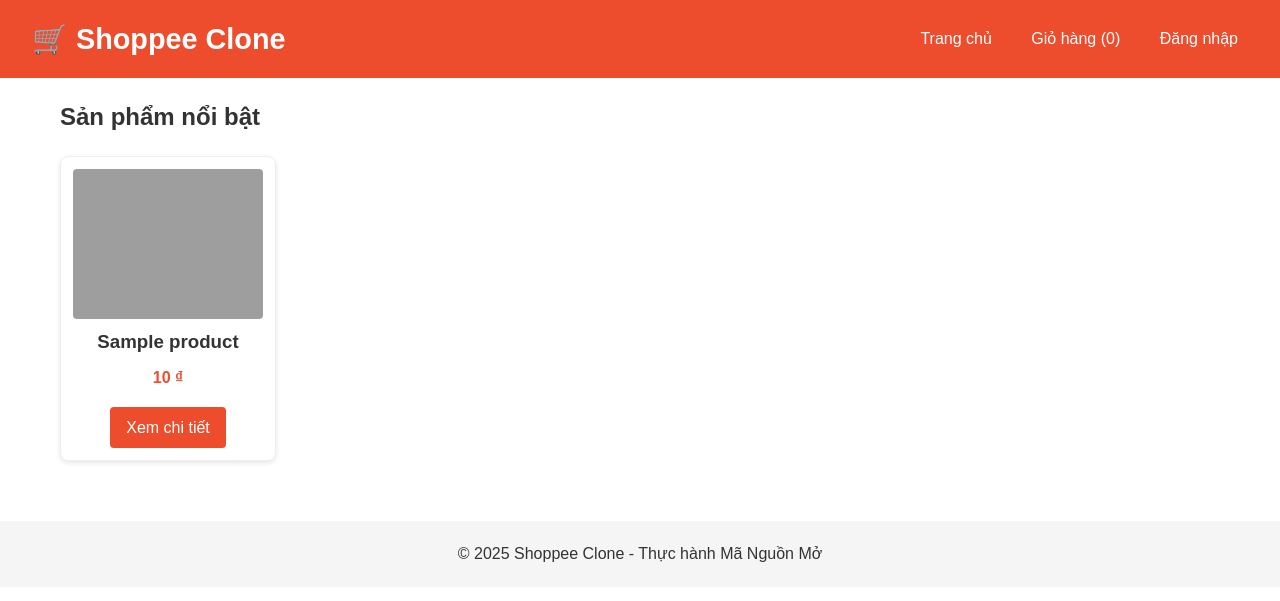
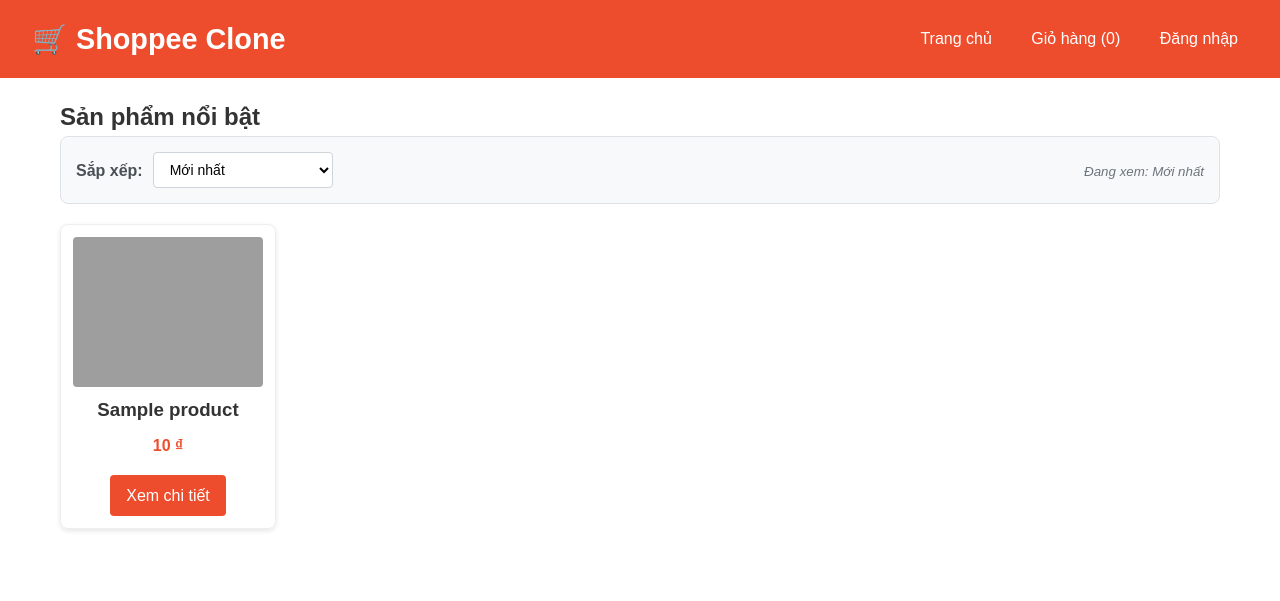
Before and after one commit to lampro62147/ThucHanhPhanMemMaNgonMo, a PHP site: page / in a window 1280 px wide. Shown: the top 601 px of the page. Run offline with PHP 8.4, Linux system fonts and the light colour scheme; tables that the repository leaves empty or names only in its code hold one stand-in row (values such as "Sample post"); grey boxes are pictures that could not be loaded.

Commit message:
feat: sort trang chu

```diff
--- a/assets/css/style.css
+++ b/assets/css/style.css
@@ -129,3 +129,45 @@ footer {
     background: #f5f5f5;
     margin-top: 40px;
 }
+.sort-container {
+    display: flex;
+    justify-content: space-between;
+    align-items: center;
+    margin-bottom: 20px;
+    padding: 15px;
+    background: #f8f9fa;
+    border-radius: 8px;
+    border: 1px solid #dee2e6;
+}
+
+.sort-form {
+    display: flex;
+    align-items: center;
+    gap: 10px;
+}
+
+.sort-form label {
+    font-weight: 600;
+    color: #495057;
+}
+
+.sort-form select {
+    padding: 8px 12px;
+    border: 1px solid #ced4da;
+    border-radius: 4px;
+    background: white;
+    font-size: 14px;
+    cursor: pointer;
+    min-width: 180px;
+}
+
+.sort-form select:focus {
+    outline: none;
+    border-color: #80bdff;
+    box-shadow: 0 0 0 0.2rem rgba(0,123,255,.25);
+}
+
+.current-sort small {
+    color: #6c757d;
+    font-style: italic;
+}
--- a/index.php
+++ b/index.php
@@ -2,11 +2,61 @@
 include 'includes/header.php';
 include 'includes/db.php';
 
-$stmt = $pdo->query("SELECT * FROM products ORDER BY id DESC");
+// Xử lý sort
+$sort = $_POST['sort'] ?? 'newest'; // Mặc định mới nhất
+$order_by = '';
+
+switch ($sort) {
+    case 'price_asc':
+        $order_by = 'price ASC';
+        $sort_text = 'Giá: Thấp đến Cao';
+        break;
+    case 'price_desc':
+        $order_by = 'price DESC';
+        $sort_text = 'Giá: Cao đến Thấp';
+        break;
+    case 'name_asc':
+        $order_by = 'name ASC';
+        $sort_text = 'Tên: A-Z';
+        break;
+    case 'name_desc':
+        $order_by = 'name DESC';
+        $sort_text = 'Tên: Z-A';
+        break;
+    default:
+        $order_by = 'id DESC';
+        $sort_text = 'Mới nhất';
+}
+
+// Query sản phẩm với sort
+$sql = "SELECT * FROM products";
+if ($order_by) {
+    $sql .= " ORDER BY $order_by";
+}
+
+$stmt = $pdo->query($sql);
 $products = $stmt->fetchAll();
 ?>
 <main>
     <h2>Sản phẩm nổi bật</h2>
+
+    <!-- Thêm dropdown sort -->
+    <div class="sort-container">
+        <form method="get" class="sort-form">
+            <label for="sort">Sắp xếp:</label>
+            <select name="sort" id="sort" onchange="this.form.submit()">
+                <option value="newest" <?= $sort == 'newest' ? 'selected' : '' ?>>Mới nhất</option>
+                <option value="price_asc" <?= $sort == 'price_asc' ? 'selected' : '' ?>>Giá: Thấp đến Cao</option>
+                <option value="price_desc" <?= $sort == 'price_desc' ? 'selected' : '' ?>>Giá: Cao đến Thấp</option>
+                <option value="name_asc" <?= $sort == 'name_asc' ? 'selected' : '' ?>>Tên: A-Z</option>
+                <option value="name_desc" <?= $sort == 'name_desc' ? 'selected' : '' ?>>Tên: Z-A</option>
+            </select>
+        </form>
+        <div class="current-sort">
+            <small>Đang xem: <?= htmlspecialchars($sort_text) ?></small>
+        </div>
+    </div>
+
     <div class="product-grid">
         <?php if ($products): ?>
             <?php foreach ($products as $p): ?>
@@ -35,4 +85,3 @@ $products = $stmt->fetchAll();
         <?php endif; ?>
     </div>
 </main>
-<?php include 'includes/footer.php'; ?>
```
